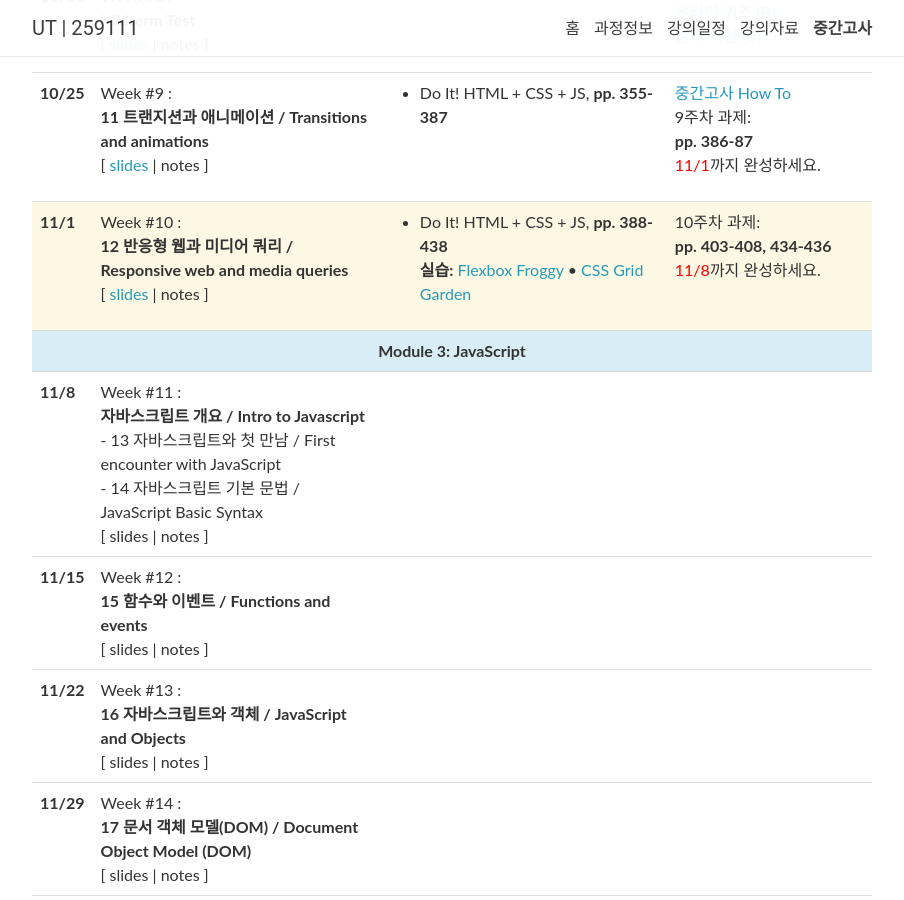
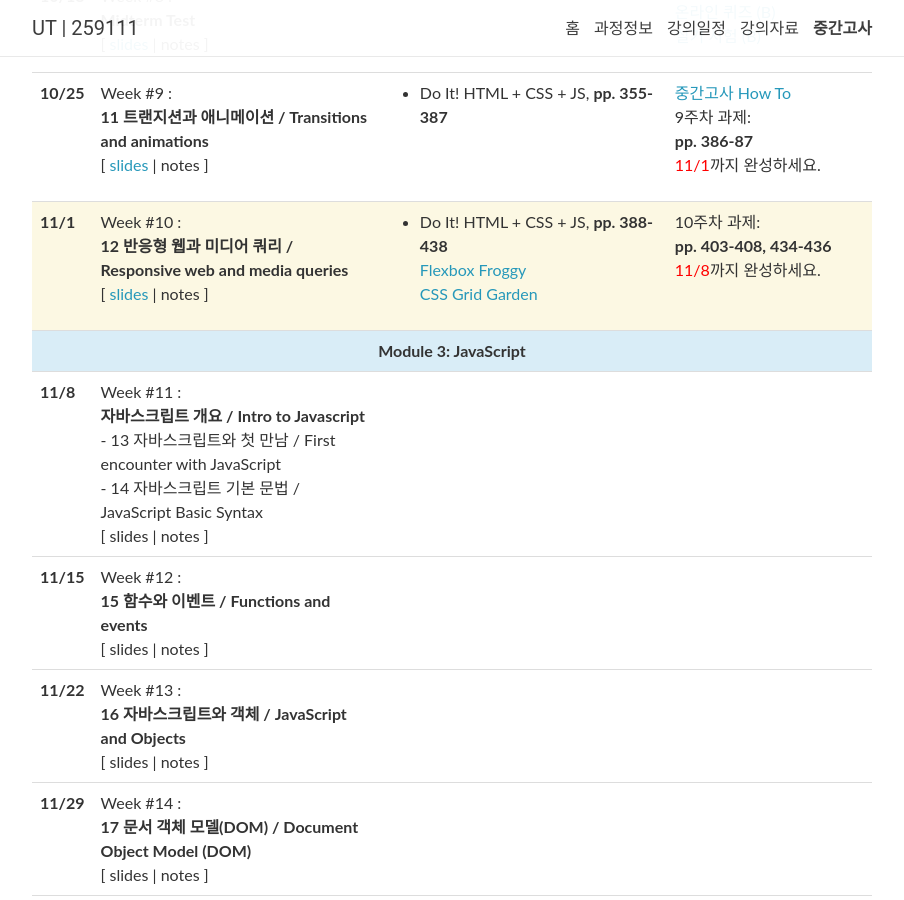
Before and after one commit to 2023-aaronkr/ut-web, a Jekyll site: the page built from _pages/lectures.md, in a window 1280 px wide and 900 px high, scrolled down 1423 px. Shown: the whole window, without its empty margins (188-1092 px from the left). Built offline with Jekyll 4.4.1, drawn with Linux system fonts in a browser that asks for light colours; nearby versions of some CDN libraries; comment, search, counter and statistics services are not loaded.

Commit message:
Update schedule

```diff
--- a/_data/lectures.yml
+++ b/_data/lectures.yml
@@ -119,7 +119,8 @@
   slides: "https://docs.google.com/presentation/d/1mP4MywtNQwwPUpmXfqGSqF6-H0v3fVW9BZVBwb8ZcMM/edit?usp=sharing"
   readings: >
     Do It! HTML + CSS + JS, <strong>pp. 388-438</strong><br>
-    <strong>실습:</strong> <a href="https://flexboxfroggy.com">Flexbox Froggy</a> &bull; <a href="https://cssgridgarden.com">CSS Grid Garden</a>
+    <a href="https://flexboxfroggy.com">Flexbox Froggy</a><br>
+    <a href="https://cssgridgarden.com">CSS Grid Garden</a>
   logistics: >
     10주차 과제:<br><strong>pp. 403-408, 434-436</strong><br>
     <span style="color: red">11/8</span>까지 완성하세요.
```
